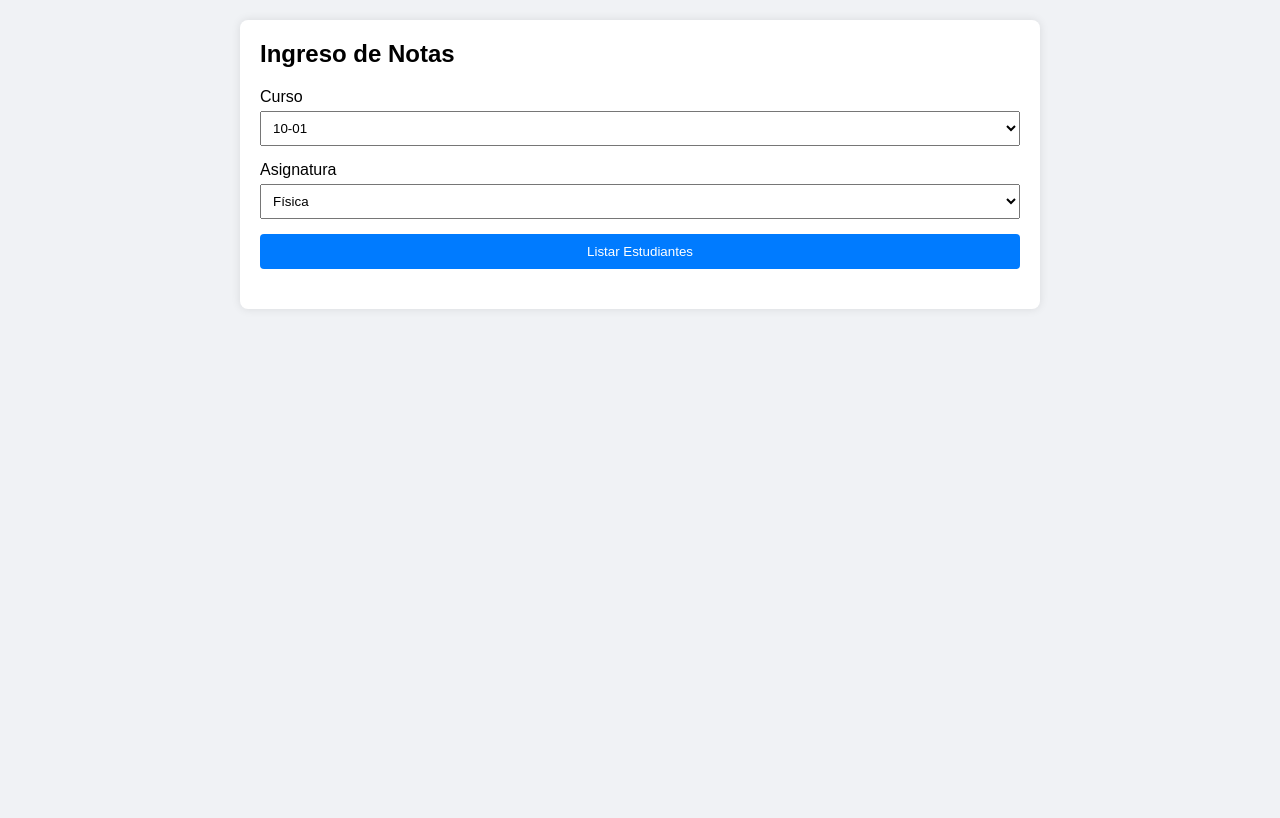
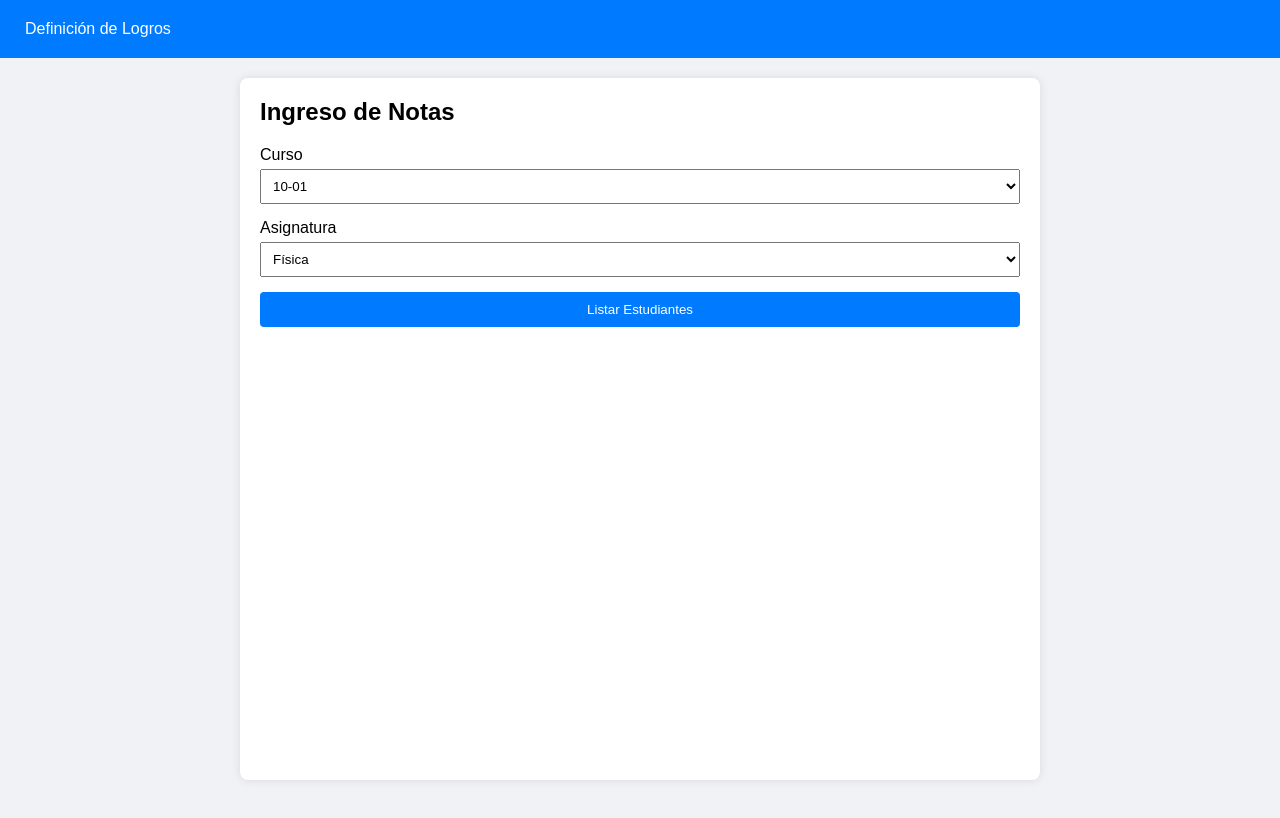
Before and after one commit to JuanAK208/roquedealba, a plain HTML site: page notas.html in a window 1280 px wide. Drawn offline with Linux system fonts and the light colour scheme.

Commit message:
Update notas.html

```diff
--- a/notas.html
+++ b/notas.html
@@ -9,11 +9,28 @@
             font-family: Arial, sans-serif;
             background-color: #f0f2f5;
             margin: 0;
-            padding: 20px;
+            padding: 0;
             display: flex;
-            justify-content: center;
-            align-items: flex-start;
-            min-height: 100vh;
+            flex-direction: column;
+            height: 100vh;
+        }
+        .nav {
+            background-color: #007bff;
+            color: white;
+            padding: 10px;
+            display: flex;
+            justify-content: space-between;
+            align-items: center;
+        }
+        .nav a {
+            color: white;
+            text-decoration: none;
+            padding: 10px 15px;
+            border-radius: 4px;
+            transition: background-color 0.3s;
+        }
+        .nav a:hover {
+            background-color: #0056b3;
         }
         .container {
             background-color: #fff;
@@ -22,7 +39,9 @@
             box-shadow: 0 0 10px rgba(0, 0, 0, 0.1);
             width: 100%;
             max-width: 800px;
+            margin: 20px auto;
             box-sizing: border-box;
+            flex: 1;
         }
         h2 {
             margin-top: 0;
@@ -91,6 +110,9 @@
     </style>
 </head>
 <body>
+    <div class="nav">
+        <a href="logros.html">Definición de Logros</a>
+    </div>
     <div class="container">
         <h2>Ingreso de Notas</h2>
         <div class="form-group">
```
